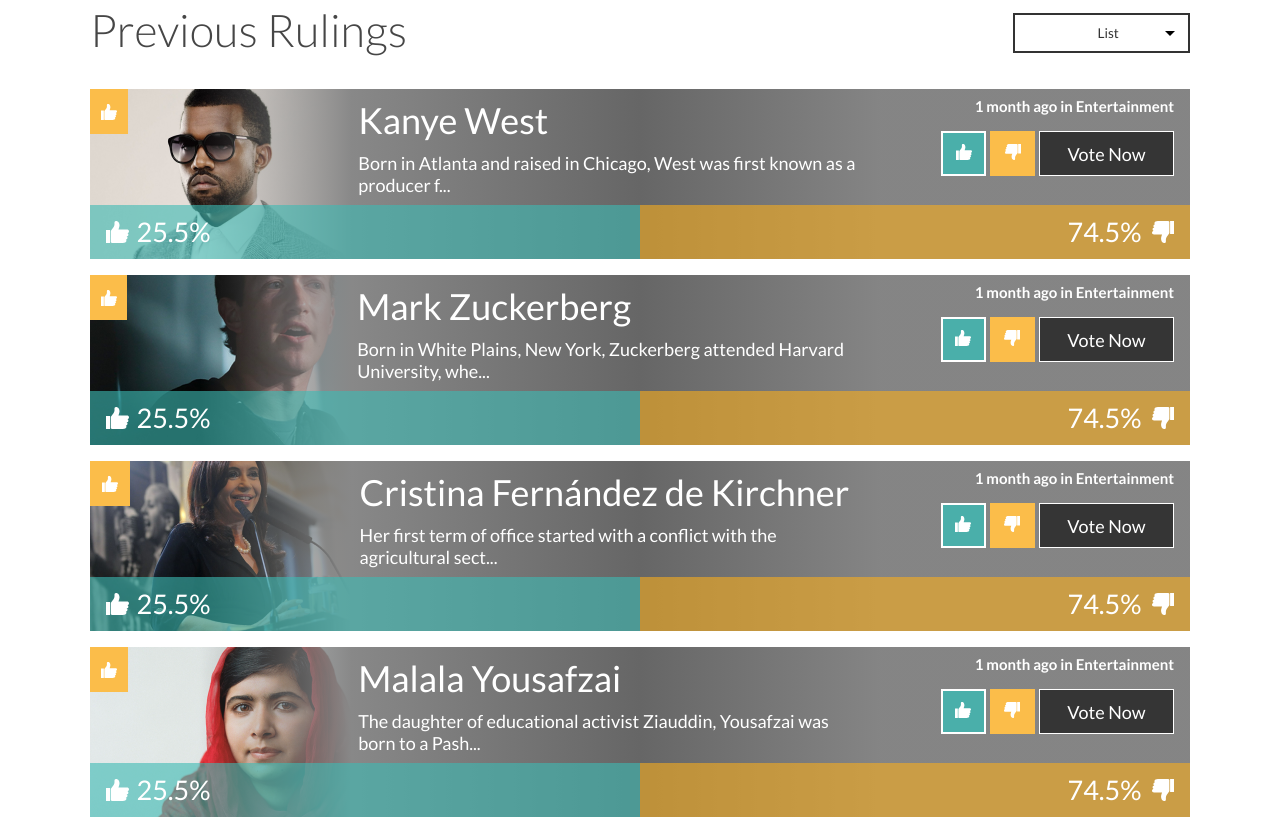
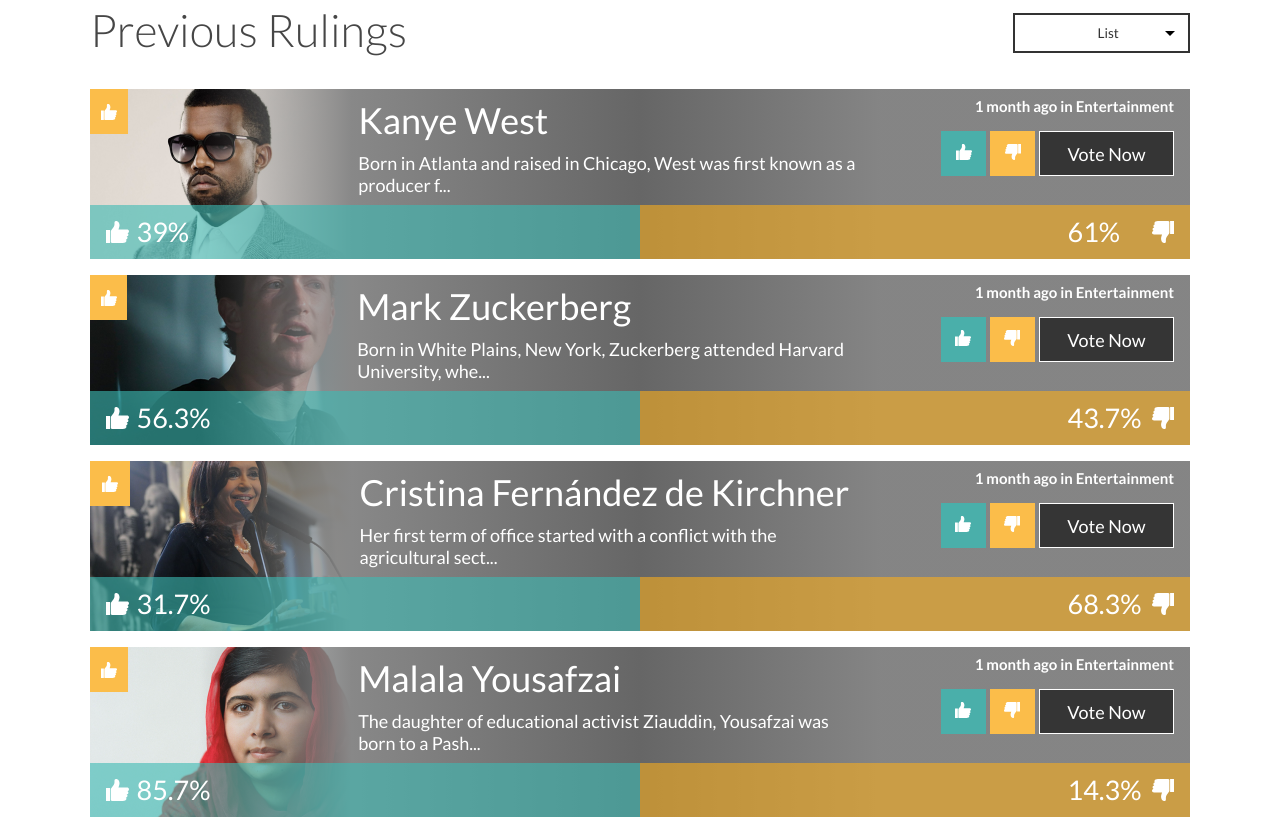
Before and after one commit to iamluismaldonado/ui-test-zemoga, a Vue app: page / in a window 1280 px wide. Shown: the part 860-1679 px from the top of the page. Built offline with nearby package versions, Linux system fonts and the light colour scheme; the HTML template or start-up script is replaced by a standard one.

Commit message:
Vote Now button working with local storage

```diff
--- a/src/components/Ruling.vue
+++ b/src/components/Ruling.vue
@@ -10,13 +10,21 @@
 const main = useMainStore();
 const { type } = useBreakpoints();
 
+const people = computed(() => {
+  return main.getAllPeople;
+});
+
+const percentageVotesList = computed(() => {
+  return main.getPetcentageVotes;
+});
+
 function changeView(option) {
   selected.value = option;
 }
 
-const people = computed(() => {
-  return main.getAllPeople.data;
-});
+function voteNow(vote) {
+  main.addVote(vote);
+}
 </script>
 
 <template>
@@ -27,14 +35,21 @@
     </div>
     <div class="" v-if="selected === 'List' && type !== 'xs'">
       <ul>
-        <li v-for="p in people" :key="p.name">
-          <RulingCard :name="p.name" :picture="p.picture" :description="p.description"></RulingCard>
+        <li v-for="(p, index) in people" :key="p.name">
+          <RulingCard :id="index" :name="p.name" :picture="p.picture" :description="p.description"
+                      :percentagePositiveVotes="percentageVotesList.percentagePositiveVotesList[index]"
+                      :percentageNegativeVotes="percentageVotesList.percentageNegativeVotesList[index]"
+                      @voteNow="(vote) => voteNow(vote)">
+          </RulingCard>
         </li>
       </ul>
     </div>
     <div class="grid" v-else>
-      <div class="horizontal-scroll" v-for="p in people" :key="p.name">
-        <SquareRulingCard :name="p.name" :picture="p.picture" :description="p.description">
+      <div class="horizontal-scroll" v-for="(p, index) in people" :key="p.name">
+        <SquareRulingCard :id="index" :name="p.name" :picture="p.picture" :description="p.description"
+                          :percentagePositiveVotes="percentageVotesList.percentagePositiveVotesList[index]"
+                          :percentageNegativeVotes="percentageVotesList.percentageNegativeVotesList[index]"
+                          @voteNow="(vote) => voteNow(vote)">
         </SquareRulingCard>
       </div>
     </div>
--- a/src/components/RulingCard.vue
+++ b/src/components/RulingCard.vue
@@ -1,22 +1,54 @@
 <script setup>
-import { ref } from "vue";
+import { ref, computed } from "vue";
 import { useSplitString, useBreakpoints } from "../helpers.js";
 
 const props = defineProps({
+  id: Number,
   name: String,
   description: String,
   category: String,
   picture: String,
   lastUpdated: String,
+  percentagePositiveVotes: Number,
+  percentageNegativeVotes: Number,
   votes: Object,
 });
 
 const split = ref(props.picture.split(".")[0]);
+const thumbsUpButton = ref(false);
+const thumbsDownButton = ref(false);
+const voteTextButton = ref("Vote Now");
+const buttonPressed = ref("border: 2px solid #ffffff");
+
+const voteNowDisabled = computed(() => {
+  return thumbsUpButton.value || thumbsDownButton.value;
+});
+
+const emit = defineEmits(["voteNow"]);
 
 function getPictureUrl() {
   return type.value === "lg"
     ? 'background: url("src/assets/img/' + split.value + "-small.png" + '")'
     : 'background: url("src/assets/img/' + split.value + "-tablet.png" + '")';
+}
+
+function thumbsUp() {
+  thumbsUpButton.value = true;
+  thumbsDownButton.value = false;
+}
+
+function thumbsDown() {
+  thumbsDownButton.value = true;
+  thumbsUpButton.value = false;
+}
+
+function voteNow() {
+  emit(
+    "voteNow",
+    thumbsUpButton.value
+      ? { id: props.id, thumbs: "up" }
+      : { id: props.id, thumbs: "down" }
+  );
 }
 
 const { type } = useBreakpoints();
@@ -36,13 +68,13 @@
         <div class="column ruling-card-actions">
           <span class="row date">1 month ago in Entertainment</span>
           <div class="row align">
-            <button class="thumbs-up">
+            <button class="thumbs-up" :style="thumbsUpButton ? buttonPressed: ''" @click="thumbsUp()">
               <img src="src/assets/img/thumbs-up.svg" alt="thumbs up" />
             </button>
-            <button class="thumbs-down">
-              <img src="src/assets/img/thumbs-down.svg" alt="thumbs up" />
+            <button class="thumbs-down" :style="thumbsDownButton ? buttonPressed: ''" @click="thumbsDown()">
+              <img src=" src/assets/img/thumbs-down.svg" alt="thumbs down" />
             </button>
-            <button class="vote-now-button">Vote Now</button>
+            <button :disabled="!voteNowDisabled" class="vote-now-button" @click="voteNow()">{{ voteTextButton }}</button>
           </div>
         </div>
       </div>
@@ -50,10 +82,10 @@
     <div class=" row thumbs-gauge">
       <div class="row thumbs-gauge--up">
         <img class="thumbs-gauge--up-icon" src=" src/assets/img/thumbs-up.svg">
-        <span class="numbers">25.5%</span>
+        <span class="numbers">{{ percentagePositiveVotes }}%</span>
       </div>
       <div class="row thumbs-gauge--down">
-        <span class="numbers">74.5%</span>
+        <span class="numbers">{{ percentageNegativeVotes }}%</span>
         <img class="thumbs-gauge--down-icon" src="src/assets/img/thumbs-down.svg">
       </div>
     </div>
@@ -170,15 +202,17 @@
     border: none;
     margin-right: 8px;
     margin-top: 4px;
+    cursor: pointer;
   }
 
   .thumbs-up {
     width: 30px;
     height: 30px;
     background: rgba(60, 187, 180, 0.8);
-    border: 2px solid #ffffff;
     margin-right: 8px;
     margin-top: 4px;
+    cursor: pointer;
+    border: none;
   }
 
   .vote-now-button {
@@ -198,6 +232,7 @@
     text-align: center;
 
     color: #ffffff;
+    cursor: pointer;
   }
 }
 
@@ -319,6 +354,7 @@
     border: none;
     margin-right: 4px;
     margin-top: 0px;
+    cursor: pointer;
   }
 
   .thumbs-up {
@@ -329,9 +365,10 @@
     width: 45px;
     height: 45px;
     background: rgba(60, 187, 180, 0.8);
-    border: 2px solid #ffffff;
+    border: none;
     margin-right: 4px;
     margin-top: 0px;
+    cursor: pointer;
   }
 
   .vote-now-button {
@@ -342,6 +379,7 @@
     right: 0%;
     top: 0%;
     bottom: 0%;
+    cursor: pointer;
 
     background: rgba(0, 0, 0, 0.6);
     border: 1px solid #ffffff;
--- a/src/components/SquareRulingCard.vue
+++ b/src/components/SquareRulingCard.vue
@@ -1,14 +1,27 @@
 <script setup>
-import { computed } from "vue";
+import { ref, computed } from "vue";
 import { useSplitString } from "../helpers.js";
 const props = defineProps({
+  id: Number,
   name: String,
   description: String,
   category: String,
   picture: String,
   lastUpdated: String,
+  percentagePositiveVotes: Number,
+  percentageNegativeVotes: Number,
   votes: Object,
 });
+
+const thumbsUpButton = ref(false);
+const thumbsDownButton = ref(false);
+const voteTextButton = ref("Vote Now");
+const buttonPressed = ref("border: 2px solid #ffffff");
+
+const voteNowDisabled = computed(() => {
+  return thumbsUpButton.value || thumbsDownButton.value;
+});
+
 const backgroundImage = computed(() => {
   return (
     'background: url("src/assets/img/' +
@@ -16,6 +29,26 @@
     '"); no-repeat; background-size: 100%;'
   );
 });
+
+const emit = defineEmits(["voteNow"]);
+
+function thumbsUp() {
+  thumbsUpButton.value = true;
+  thumbsDownButton.value = false;
+}
+
+function thumbsDown() {
+  thumbsDownButton.value = true;
+  thumbsUpButton.value = false;
+}
+function voteNow() {
+  emit(
+    "voteNow",
+    thumbsUpButton.value
+      ? { id: props.id, thumbs: "up" }
+      : { id: props.id, thumbs: "down" }
+  );
+}
 </script>
 
 <template>
@@ -36,27 +69,27 @@
         </div>
         <div class="row square-ruling-card-actions">
           <div class="column">
-            <button class="thumbs-up">
+            <button class="thumbs-up" :style="thumbsUpButton ? buttonPressed: ''" @click="thumbsUp()">
               <img src="src/assets/img/thumbs-up.svg" alt="thumbs up">
             </button>
           </div>
           <div class="column">
-            <button class="thumbs-down">
+            <button class="thumbs-down" :style="thumbsDownButton ? buttonPressed: ''" @click="thumbsDown()">
               <img src="src/assets/img/thumbs-down.svg" alt="thumbs down">
             </button>
           </div>
           <div class="column">
-            <button class="vote-now">Vote Now</button>
+            <button :disabled="!voteNowDisabled" class="vote-now" @click="voteNow()">{{ voteTextButton }}</button>
           </div>
         </div>
       </div>
       <div class=" row thumbs-gauge">
         <div class="row thumbs-gauge--up">
           <img class="thumbs-gauge--up-icon" src=" src/assets/img/thumbs-up.svg">
-          <span class="numbers">25.5%</span>
+          <span class="numbers">{{ percentagePositiveVotes }}%</span>
         </div>
         <div class="row thumbs-gauge--down">
-          <span class="numbers">74.5%</span>
+          <span class="numbers">{{ percentageNegativeVotes }}%</span>
           <img class="thumbs-gauge--down-icon" src="src/assets/img/thumbs-down.svg">
         </div>
       </div>
@@ -383,6 +416,7 @@
 
   background: rgba(0, 0, 0, 0.6);
   border: 1px solid #ffffff;
+  cursor: pointer;
 }
 
 .thumbs-up {
@@ -396,6 +430,8 @@
   margin-right: 8px;
   margin-top: 4px;
   border: 2px solid #ffffff;
+  cursor: pointer;
+  border: none;
 }
 .thumbs-down {
   height: 30px;
@@ -408,5 +444,7 @@
   margin-right: 8px;
   margin-top: 4px;
   border: none;
+  cursor: pointer;
+  border: none;
 }
 </style>
--- a/src/helpers.js
+++ b/src/helpers.js
@@ -25,3 +25,8 @@
   }
   return name;
 }
+
+export function percentage(partialValue, totalValue) {
+  const number = (100 * partialValue) / totalValue;
+  return Math.round(number * 10) / 10
+}
--- a/src/store.js
+++ b/src/store.js
@@ -1,6 +1,7 @@
 import { defineStore } from 'pinia'
 import { useStorage } from '@vueuse/core'
 import data from "../src/assets/data.json"
+import { percentage } from "../src/helpers.js";
 
 export const useMainStore = defineStore({
   id: 'main',
@@ -9,10 +10,22 @@
   }),
   getters: {
     getAllPeople() {
-      return this.people
+      return this.people.data
     },
-    todoEmpty() {
+    peopleEmpty() {
       return this.people.length <= 0
+    },
+    getPetcentageVotes() {
+      const listOfPercentagePositiveVotes = [];
+      const listOfPercentageNegativeVotes = [];
+      this.getAllPeople.forEach(person => {
+        const positiveVotes = person.votes.positive;
+        const negativeVotes = person.votes.negative;
+        const totalVotes = positiveVotes + negativeVotes;
+        listOfPercentagePositiveVotes.push(percentage(positiveVotes, totalVotes));
+        listOfPercentageNegativeVotes.push(percentage(negativeVotes, totalVotes));
+      });
+      return { 'percentagePositiveVotesList': listOfPercentagePositiveVotes, 'percentageNegativeVotesList': listOfPercentageNegativeVotes }
     }
   },
   actions: {
@@ -21,6 +34,14 @@
     },
     removePeople(index) {
       this.people.splice(index, 1)
+    },
+    addVote(vote) {
+      if (vote.thumbs === 'up') {
+        this.getAllPeople[vote.id].votes.positive = this.getAllPeople[vote.id].votes.positive + 1;
+      } else {
+        this.getAllPeople[vote.id].votes.negative = this.getAllPeople[vote.id].votes.negative + 1;
+      }
+
     }
   },
 })
```
